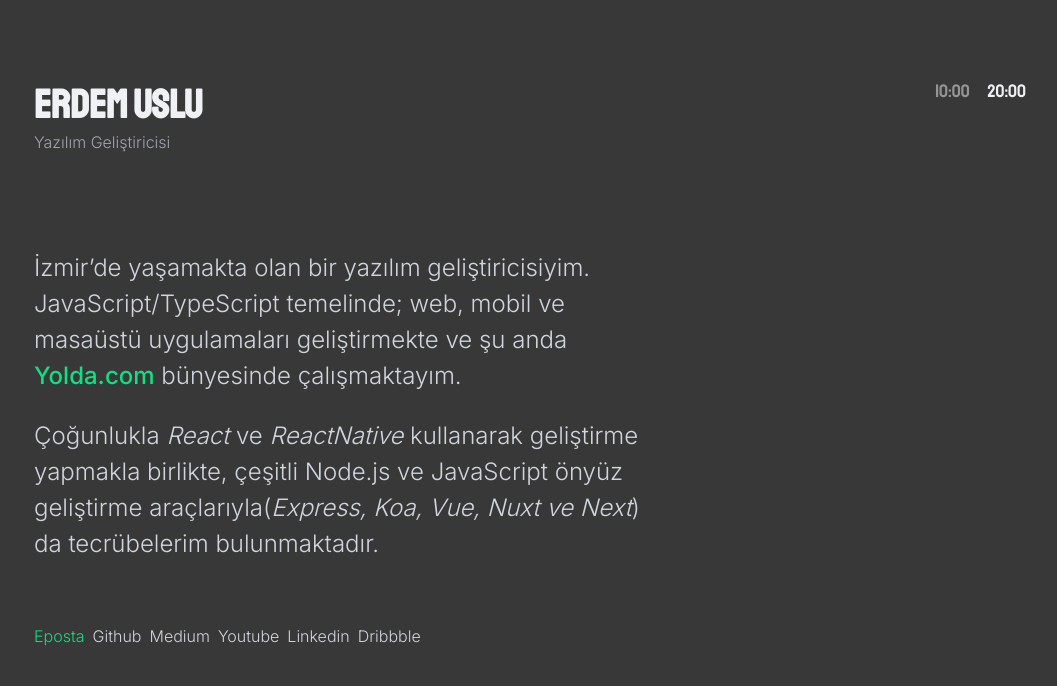
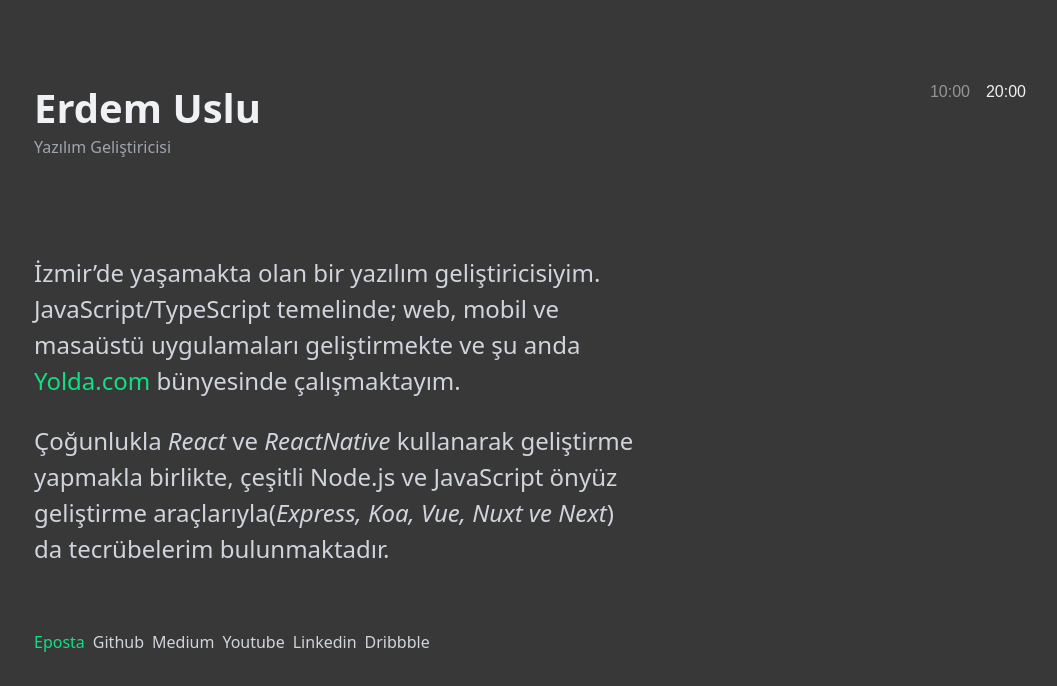
Before and after one commit to erdemuslu/erdemuslucom, a Next.js app: page / in a window 1280 px wide. Shown: the top 686 px of the page, without its empty margins (110-1167 px from the left). Built offline with nearby package versions, Linux system fonts and the light colour scheme.

Commit message:
feat: update font style

```diff
--- a/components/Header/Header.js
+++ b/components/Header/Header.js
@@ -62,8 +62,7 @@ const Header = () => {
         .header-right button {
           background-color: transparent;
           color: var(--second-color-100);
-          font-family: var(--second-font);
-          font-size: 1.125em;
+          font-size: 1em;
           opacity: .5;
         }
 
--- a/components/Title/Title.js
+++ b/components/Title/Title.js
@@ -5,7 +5,6 @@ const Title = ({content}) => {
       <style jsx>{`
         h1 {
           color: var(--second-color-100);
-          font-family: var(--second-font);
           font-size: 2.5em;
         }
       `}</style>
--- a/styles/GlobalStyle.js
+++ b/styles/GlobalStyle.js
@@ -1,8 +1,6 @@
 import css from 'styled-jsx/css';
 
 export default css.global`
-  @import url('https://fonts.googleapis.com/css2?family=Inter:wght@300;500&family=Staatliches&display=swap');
-
   * {
     margin: 0;
     padding: 0;
@@ -24,8 +22,7 @@ export default css.global`
     font-family: var(--main-font);
     font-weight: 300;
 
-    --main-font: Inter;
-    --second-font: Staatliches;
+    --main-font: system-ui, -apple-system, BlinkMacSystemFont, "Segoe UI", Roboto, Ubuntu, "Helvetica Neue", Oxygen, Cantarell, sans-serif;
   }
 
   .container.is-dark {
```
